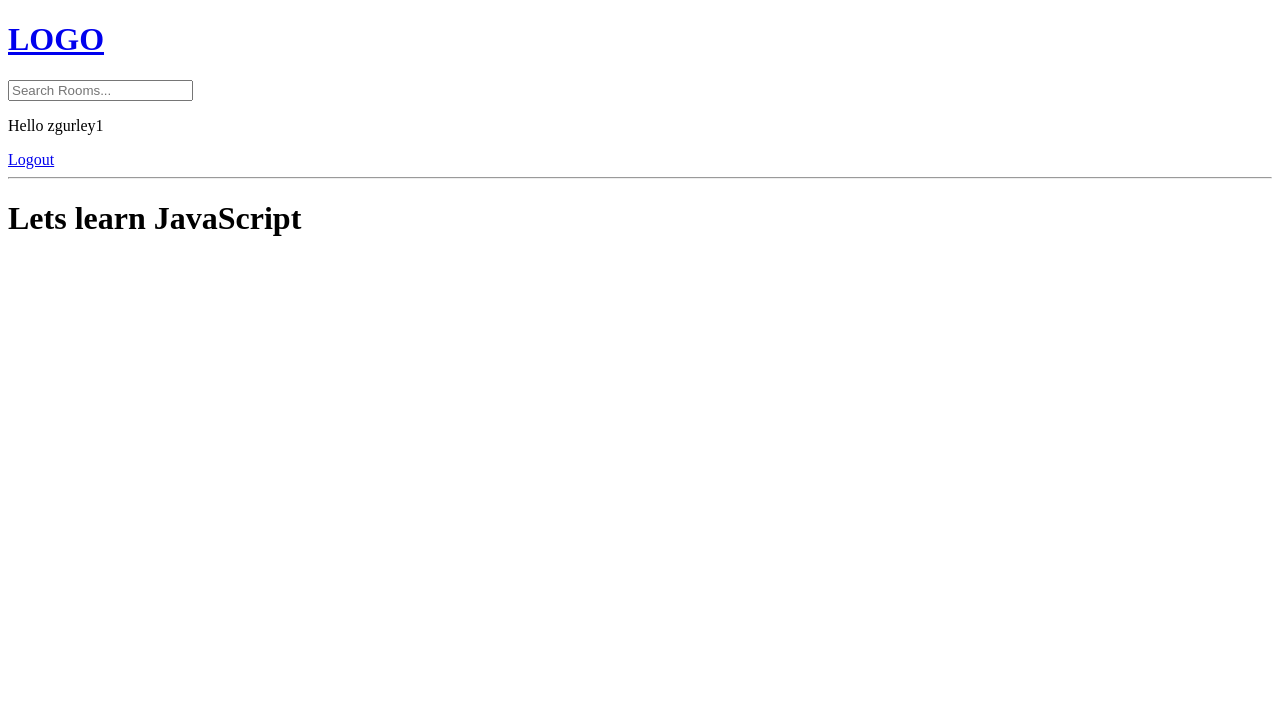
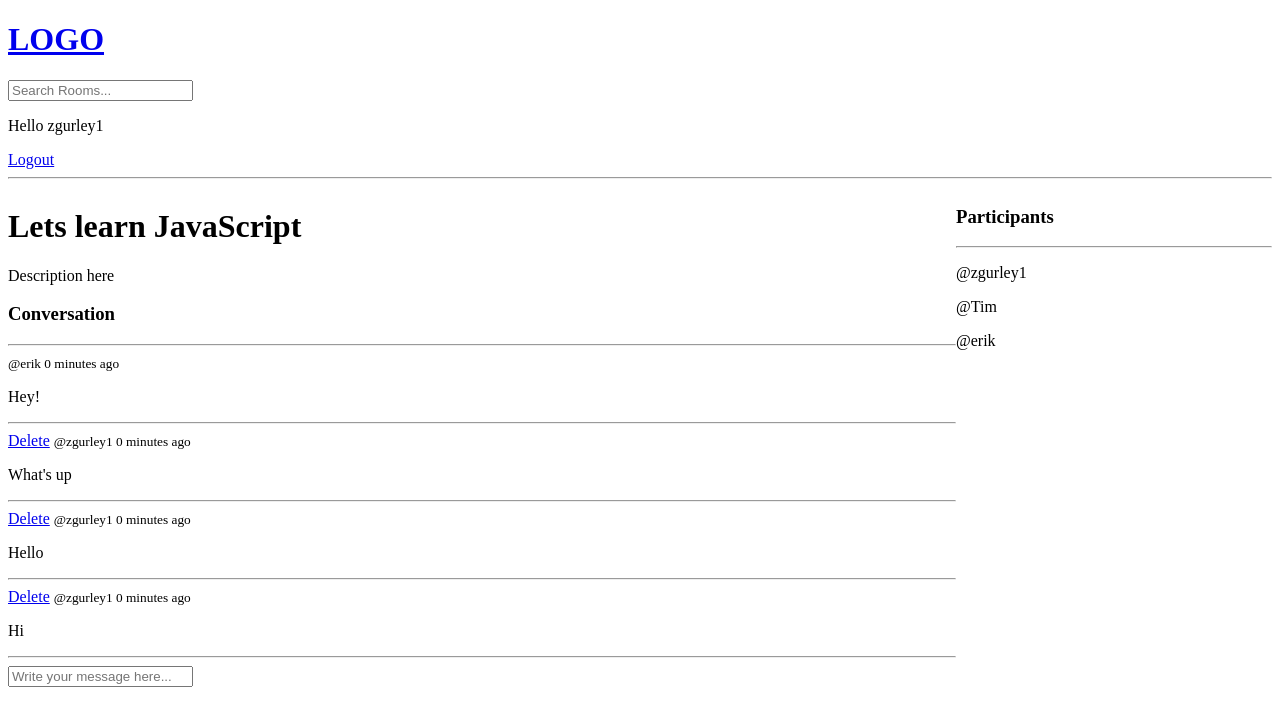
Before and after one commit to zgurley1/ITSC-3155-Django1, a Django app: page /room/2/ in a window 1280 px wide. Shown: the top 726 px of the page. Run offline with Django 5.2, Linux system fonts and the light colour scheme; a user stored in the database is signed in; data comes from the database, SQL or seed files in the repository; both versions use the stored data as it was after the commit.

Commit message:
Chat room messages CRUD

```diff
--- a/studybud/base/models.py
+++ b/studybud/base/models.py
@@ -1,5 +1,6 @@
 from django.db import models
 from django.contrib.auth.models import User
+from django.utils import timezone
 
 # Create your models here.
 
@@ -15,11 +16,11 @@ class Room(models.Model):
     name = models.CharField(max_length=200)
     #setting null to true means that the field is allowed to be blank, allowing for updating later
     description = models.TextField(null=True, blank=True)
-    #participants =
+    participants = models.ManyToManyField(User, related_name='participants', blank=True)
     #Everytime the save method is called it saves a timestamp
     updated = models.DateTimeField(auto_now=True)
     #auto now add only takes the timestamp when the initial instance is created
-    created = models.DateField(auto_now_add=True)
+    created = models.DateTimeField(auto_now_add=True)
 
 
     class Meta:
@@ -36,7 +37,7 @@ class Message(models.Model):
     room = models.ForeignKey(Room, on_delete=models.CASCADE)
     body = models.TextField()
     updated = models.DateTimeField(auto_now=True)
-    created = models.DateField(auto_now_add=True)
+    created = models.DateTimeField(auto_now_add=True)
 
     def __str__(self):
         return self.body[0:50]
--- a/studybud/base/templates/base/room.html
+++ b/studybud/base/templates/base/room.html
@@ -1,7 +1,56 @@
 {% extends 'main.html' %}
 
 {% block content %}
+<style>
+    .room-container{
+        display: grid;
+        grid-template-columns: 3fr 1fr;
+    }
+</style>
 
-<h1>{{room.name}}</h1>
+<div class="room-container">
 
+    <div>
+        <h1>{{room.name}}</h1>
+
+        <p>{{room.description}}</p>
+
+        <div class = "comment-wrapper">
+            <h3>Conversation</h3>
+            <hr>
+
+            {% for message in room_messages %}
+                <div>
+                    {% if request.user == message.user %}
+                    <a href="{% url 'delete-message' message.id%}">Delete</a>
+                    {% endif %}
+                    <small>@{{message.user}}   {{message.created|timesince}} ago</small>
+                    <p>{{message.body}}</p>
+                    <hr>
+                </div>
+            {% endfor %}
+        </div>
+
+
+        {% if request.user.is_authenticated %}
+        <div class = "comment-form">
+            <form method="POST" action="">
+                {% csrf_token %}
+                <input type="text" name="body" placeholder="Write your message here...">
+            </form>
+        </div>
+        {% endif %}
+    </div>
+    <div>
+        <h3>Participants</h3>
+        <hr>
+
+        {% for user in participants %}
+            <div>
+                <p>@{{user.username}}</p>
+            </div>
+        {% endfor %}
+    </div>
+
+</div>
 {% endblock content %}
--- a/studybud/base/urls.py
+++ b/studybud/base/urls.py
@@ -10,4 +10,5 @@ urlpatterns = [
     path('create-room/', views.createRoom, name="create-room"),
     path('update-room/<str:pk>/', views.updateRoom, name="update-room"),
     path('delete-room/<str:pk>/', views.deleteRoom, name="delete-room"),
+    path('delete-message/<str:pk>/', views.deleteMessage, name="delete-message"),
 ]
--- a/studybud/base/views.py
+++ b/studybud/base/views.py
@@ -6,7 +6,7 @@ from django.db.models import Q
 from django.contrib.auth.models import User
 from django.contrib.auth import authenticate, login, logout
 from django.contrib.auth.forms import UserCreationForm
-from .models import Room, Topic
+from .models import Room, Topic, Message
 from .forms import RoomForm
 
 """rooms = [
@@ -85,7 +85,19 @@ def home(request):
 
 def room(request, pk):
     room = Room.objects.get(id=pk)
-    context = {'room': room}
+    room_messages = room.message_set.all().order_by('-created')
+    participants = room.participants.all()
+
+    if request.method == 'POST':
+        message = Message.objects.create(
+            user=request.user,
+            room=room,
+            body=request.POST.get('body')
+        )
+        room.participants.add(request.user)
+        return redirect('room', pk=room.id)
+
+    context = {'room': room, 'room_messages': room_messages, 'participants': participants}
     return render(request, 'base/room.html', context)
 
 
@@ -135,3 +147,16 @@ def deleteRoom(request, pk):
         room.delete()
         return redirect('home')
     return render(request, 'base/delete.html', {'obj':room})
+
+@login_required(login_url='login')
+def deleteMessage(request, pk):
+    message = Message.objects.get(id=pk)
+
+    if request.user != message.user:
+        return HttpResponse('You are not allowed here')
+
+
+    if request.method == 'POST':
+        message.delete()
+        return redirect('home')
+    return render(request, 'base/delete.html', {'obj':message})
```
Also changed, not shown: studybud/base/migrations/0003_alter_room_options_alter_room_created.py (added), studybud/base/migrations/0004_alter_message_created.py (added), studybud/base/migrations/0005_room_participants.py (added), studybud/db.sqlite3.
